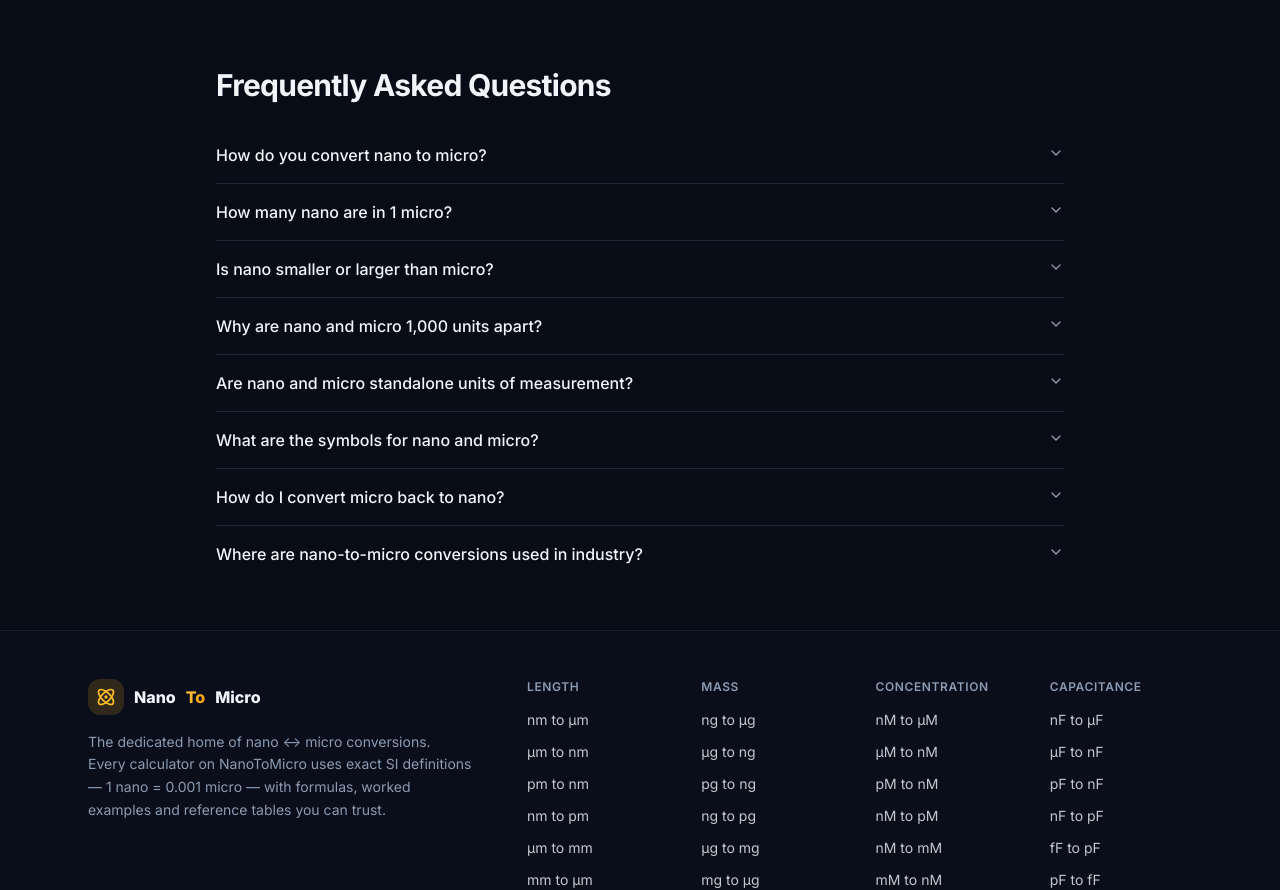
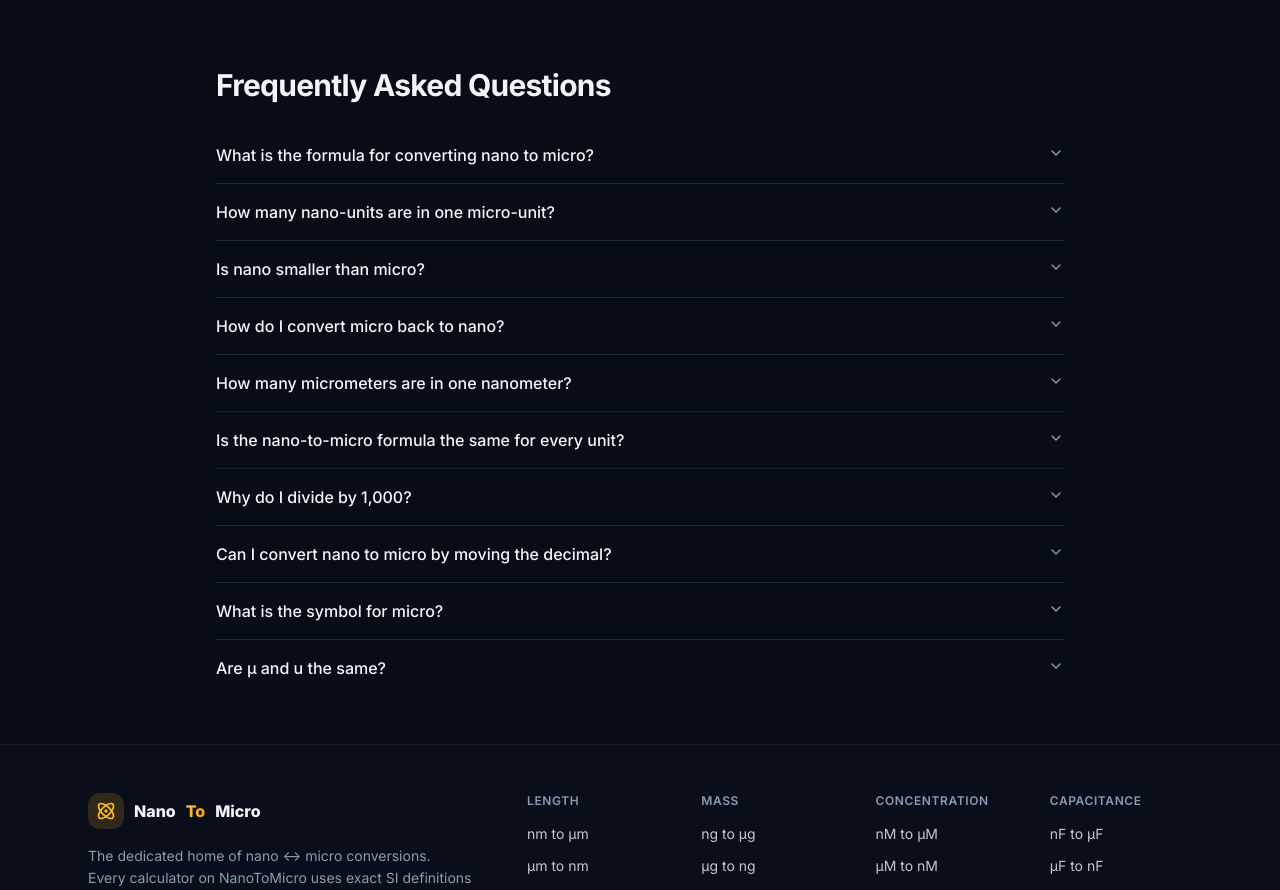
Before and after one commit to maryam-2021/NanoToMicro, a React (Vite) app in the folder app/: page /nano-to-micro-conversion in a window 1280 px wide. Shown: the part 7100-7990 px from the top of the page. Built offline with nearby package versions, Linux system fonts and the light colour scheme.

Commit message:
Update Frequently Asked Questions section with 10 exact prompt questions and answers

```diff
--- a/app/src/pages/NanoToMicroHubPage.tsx
+++ b/app/src/pages/NanoToMicroHubPage.tsx
@@ -47,36 +47,44 @@ const UNIT_CATEGORIES: UnitCategoryOption[] = [
 
 const HUB_FAQS = [
   {
-    q: 'How do you convert nano to micro?',
-    a: 'To convert any nano-unit to the corresponding micro-unit, divide the nano value by 1,000. Formula: Micro = Nano ÷ 1,000. For example, 5,000 nanometers ÷ 1,000 = 5 micrometers (5 µm).',
+    q: 'What is the formula for converting nano to micro?',
+    a: 'Divide the nano value by 1,000. Formula: Micro = Nano ÷ 1,000.',
   },
   {
-    q: 'How many nano are in 1 micro?',
-    a: 'There are exactly 1,000 nano units in 1 micro unit. Because the metric prefix nano represents 10⁻⁹ (one-billionth) and micro represents 10⁻⁶ (one-millionth), micro is 1,000 times larger than nano.',
+    q: 'How many nano-units are in one micro-unit?',
+    a: 'There are 1,000 corresponding nano-units in one micro-unit.',
   },
   {
-    q: 'Is nano smaller or larger than micro?',
-    a: 'Nano is smaller than micro. Specifically, nano (10⁻⁹) is three orders of magnitude (1,000 times) smaller than micro (10⁻⁶).',
-  },
-  {
-    q: 'Why are nano and micro 1,000 units apart?',
-    a: 'In the International System of Units (SI), submultiple prefixes are arranged in steps of 1,000 (three powers of ten). Micro is 10⁻⁶ (0.000001) and nano is 10⁻⁹ (0.000000001). The ratio 10⁻⁶ / 10⁻⁹ equals 1,000.',
-  },
-  {
-    q: 'Are nano and micro standalone units of measurement?',
-    a: 'No. Nano and micro are metric prefixes that modify base SI units. They indicate scale factor rather than physical dimension. The physical quantity (such as length, time, mass, or radiation dose) remains identical regardless of the prefix applied.',
-  },
-  {
-    q: 'What are the symbols for nano and micro?',
-    a: 'The symbol for nano is lowercase "n". The symbol for micro is the Greek letter mu "µ" (or lowercase "u" in standard ASCII/ASCII-only environments).',
+    q: 'Is nano smaller than micro?',
+    a: 'Yes. A nano-unit is 1,000 times smaller than the corresponding micro-unit.',
   },
   {
     q: 'How do I convert micro back to nano?',
-    a: 'To convert micro to nano, multiply the micro value by 1,000. Formula: Nano = Micro × 1,000. For example, 2.5 µm × 1,000 = 2,500 nm.',
+    a: 'Multiply the micro value by 1,000. Formula: Nano = Micro × 1,000.',
   },
   {
-    q: 'Where are nano-to-micro conversions used in industry?',
-    a: 'Nano and micro conversions are vital in semiconductor fabrication (chip nodes nm vs microchip features µm), pharmacology & drug formulation (ng vs µg dosing), photonics & laser optics (visible light nm vs infrared optics µm), and computer architecture (ns memory latency vs µs system tasks).',
+    q: 'How many micrometers are in one nanometer?',
+    a: 'One nanometer equals 0.001 micrometers. Equation: 1 nm = 0.001 µm.',
+  },
+  {
+    q: 'Is the nano-to-micro formula the same for every unit?',
+    a: 'The scale factor is the same when both units measure the same physical quantity. For example, nanometers can convert to micrometers, and nanoseconds can convert to microseconds.',
+  },
+  {
+    q: 'Why do I divide by 1,000?',
+    a: 'Nano represents 10⁻⁹, while micro represents 10⁻⁶. The difference is three powers of ten, which equals a factor of 1,000.',
+  },
+  {
+    q: 'Can I convert nano to micro by moving the decimal?',
+    a: 'Yes. Move the decimal point three places to the left. Example: 8,500 nano-units = 8.5 micro-units.',
+  },
+  {
+    q: 'What is the symbol for micro?',
+    a: 'The official SI symbol for micro is the Greek letter µ.',
+  },
+  {
+    q: 'Are µ and u the same?',
+    a: 'The letter u is sometimes used as a keyboard-friendly substitute, but µ is the official SI prefix symbol.',
   },
 ];
 
```
